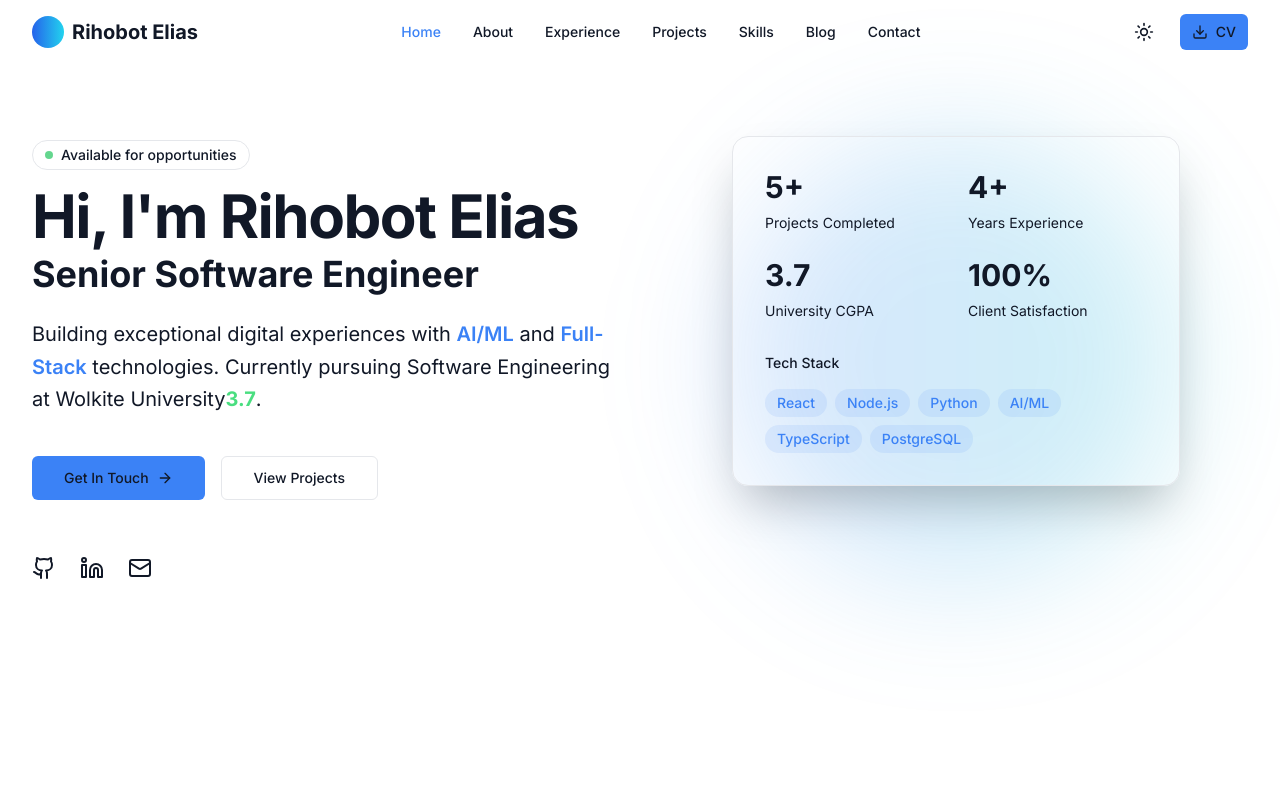
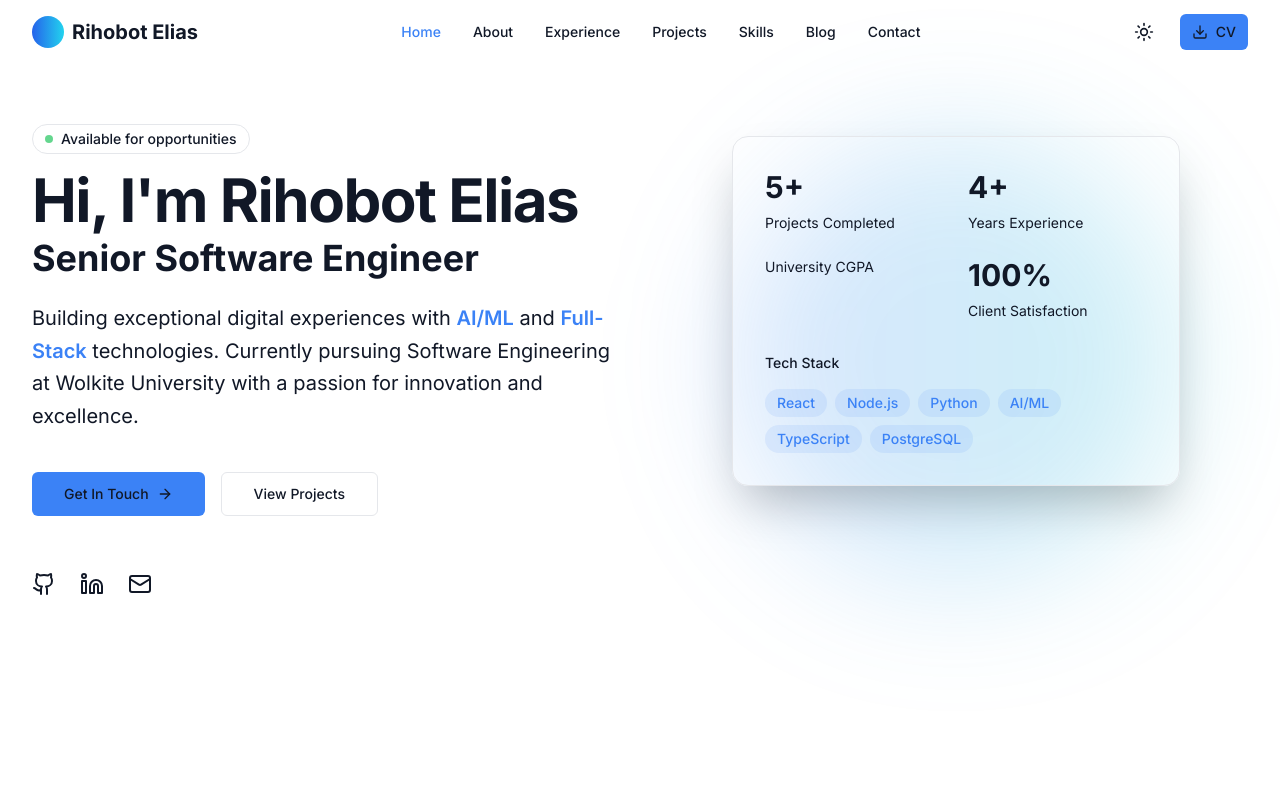
Before and after one commit to Robinadev/Rihobot-Elias-personal-website-, a Next.js app in the folder rihobot-portfolio/: page / in a window 1280 px wide. Shown: the top 800 px of the page. Built offline with nearby package versions, Linux system fonts and the light colour scheme.

Commit message:
added the hero with functionality with wku

```diff
--- a/rihobot-portfolio/components/Hero.tsx
+++ b/rihobot-portfolio/components/Hero.tsx
@@ -49,7 +49,7 @@ export function Hero() {
                 <span className="font-semibold text-primary">AI/ML</span> and{" "}
                 <span className="font-semibold text-primary">Full-Stack</span>{" "}
                 technologies. Currently pursuing Software Engineering at Wolkite University
-                <span className="font-bold text-green-400">3.7</span>.
+                with a passion for innovation and excellence.
               </p>
 
               <div className="flex flex-wrap gap-4 pt-4">
@@ -113,7 +113,6 @@ export function Hero() {
                     <div className="text-sm text-muted-foreground">Years Experience</div>
                   </div>
                   <div className="space-y-2">
-                    <div className="text-3xl font-bold text-gradient">3.7</div>
                     <div className="text-sm text-muted-foreground">University CGPA</div>
                   </div>
                   <div className="space-y-2">
```
